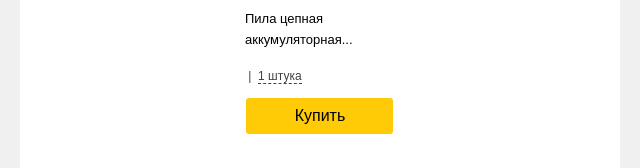
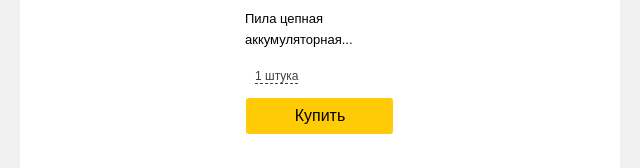
Before and after one commit to stasia-mis/petrovich.mindbox, a plain HTML site: page index.html in a window 1280 px wide. Shown: the part 1769-1937 px from the top of the page, 320-960 px from the left. Drawn offline with Linux system fonts and the light colour scheme.

Commit message:
Update index.html

```diff
--- a/index.html
+++ b/index.html
@@ -844,7 +844,7 @@
 																										</td>
 																									</tr>
 																									<tr>
-																										<td style="padding-bottom: 14px; font-size: 12px; line-height: 15px; font-family: Arial, Helvetica, sans-serif; color:#414141; text-align: left;"> <strong style="font-size: 14px;"></strong> &nbsp;|&nbsp; <span style="border-bottom: 1px dashed #414141; ">1 штука </span> </td>
+																										<td style="padding-bottom: 14px; font-size: 12px; line-height: 15px; font-family: Arial, Helvetica, sans-serif; color:#414141; text-align: left;"> <strong style="font-size: 14px;"></strong> &nbsp;&nbsp; <span style="border-bottom: 1px dashed #414141; ">1 штука </span> </td>
 
 
 
```
